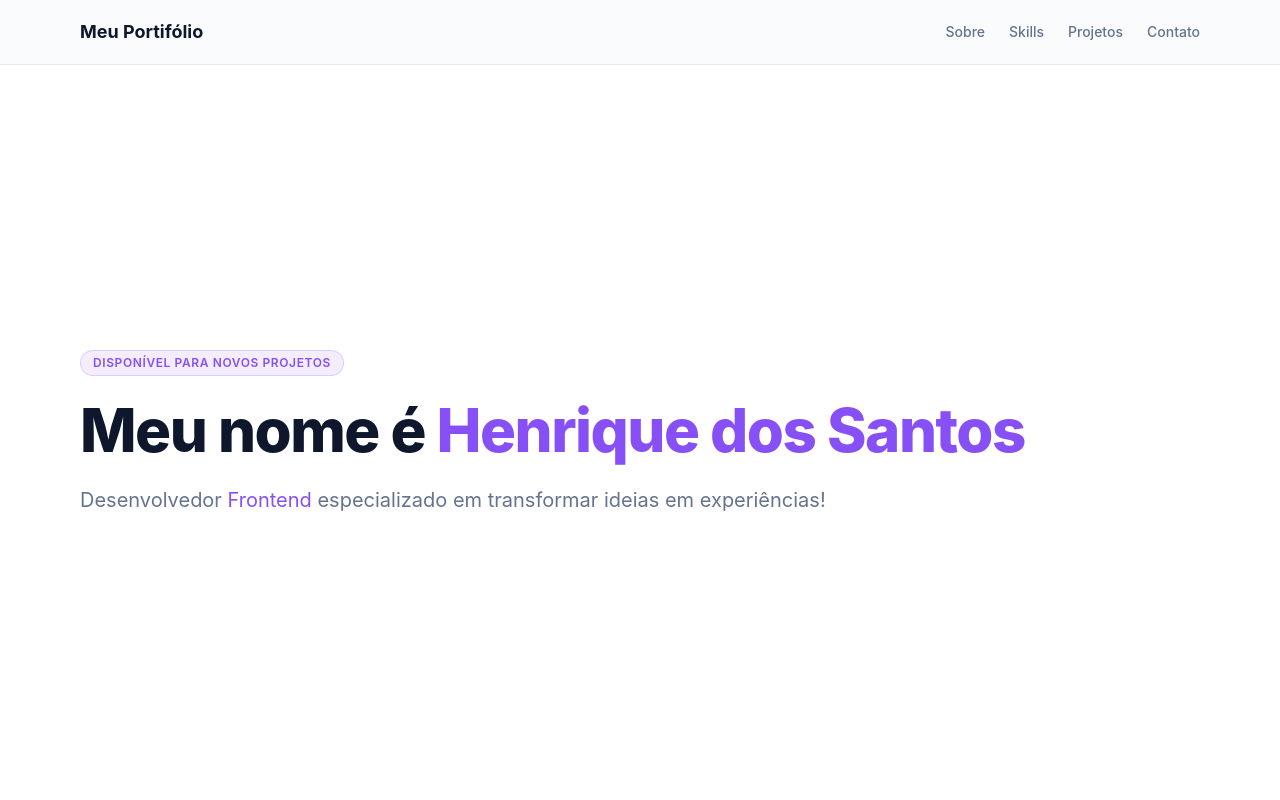
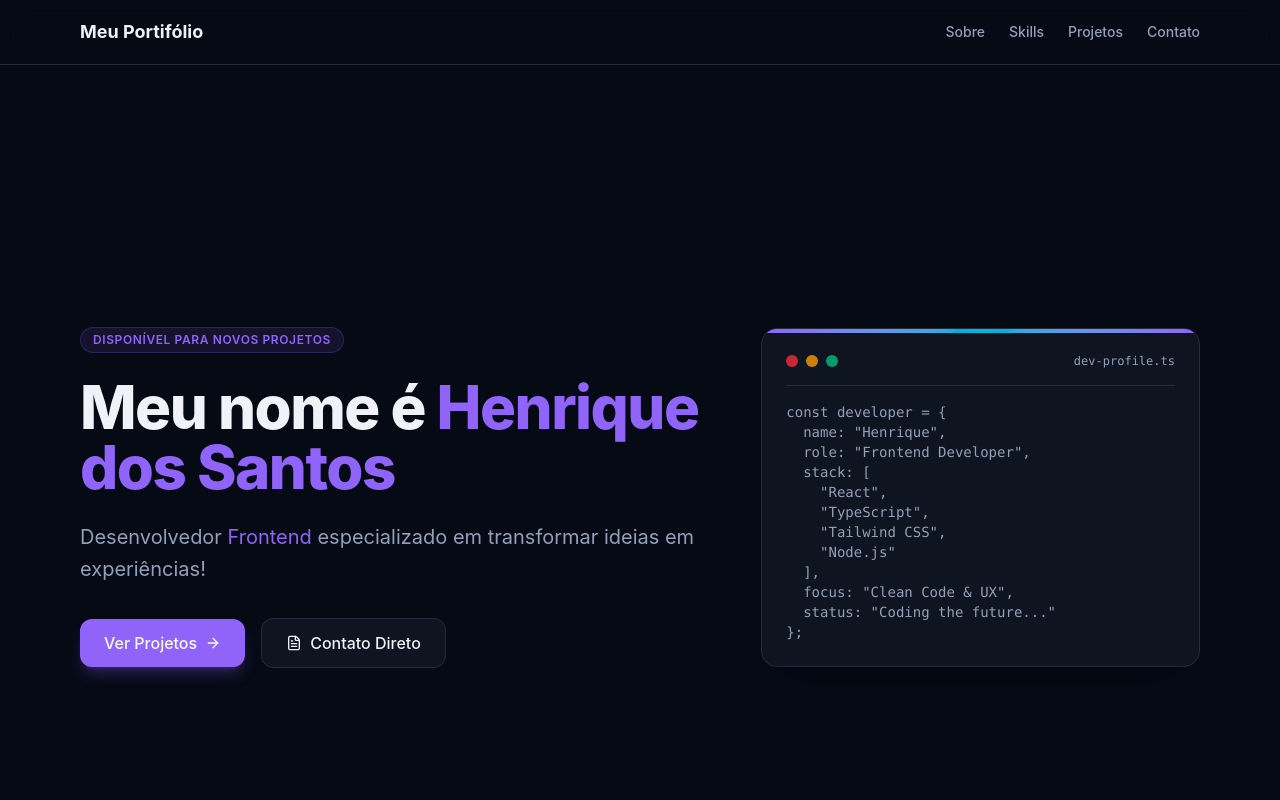
Before and after one commit to Henrique970/personal-portifolio, a React (Vite) app: page / in a window 1280 px wide. Shown: the top 800 px of the page. Built offline with nearby package versions, Linux system fonts and the light colour scheme.

Commit message:
feat: inicializando hero section

```diff
--- a/src/App.tsx
+++ b/src/App.tsx
@@ -2,17 +2,17 @@
 import { Footer } from "./components/layout/Footer"
 import { Hero } from "./components/sections/Hero"
 
+export function App() {
+  return (
+    <div className="min-h-screen flex flex-col bg-background text-foreground dark">
+      <Header />
 
-function App() {
-
-  return (
-    <>
-      <Header />
-      <main>
+      <main className="grow pt-16">
         <Hero />
       </main>
+
       <Footer />
-    </>
+    </div>
   )
 }
 
--- a/src/components/sections/Hero/index.tsx
+++ b/src/components/sections/Hero/index.tsx
@@ -1,8 +1,9 @@
+import { ArrowRight, FileText } from "lucide-react"
 
 export const Hero = () => {
     return (
         <section id="sobre" className="min-h-[calc(100vh-4rem)] flex items-center justify-center py-16">
-            <div className="max-w-6xl mx-auto px-4 grid grid-cols-1 lg:grid-co.s-12 gap-12 items center w-full">
+            <div className="max-w-6xl mx-auto px-4 grid grid-cols-1 lg:grid-cols-12 gap-12 items-center w-full">
                 <div className="lg:col-span-7 flex flex-col items-start gap-6">
                     <span className="px-3 py-1 bg-primary/10 text-primary border border-primary/20 rounded-full text-xs font-semibold uppercase tracking-wider">
                         Disponível para novos projetos
@@ -12,10 +13,60 @@
                         Meu nome é <span className="text-primary">Henrique dos Santos</span>
                     </h1>
 
-                    <p className="text-lg md:text-xl text-muted-foreground leading-relaxed ">
+                    <p className="text-lg md:text-xl text-muted-foreground leading-relaxed">
                         Desenvolvedor <span className="text-primary">Frontend</span> especializado em transformar ideias em experiências!
                     </p>
+
+                    <div className="flex flex-wrap items-center gap-4 pt-2">
+                        <a href="#projetos"
+                            className="inline-flex items-center gap-2 px-6 py-3 bg-primary text-primary-foreground font-medium rounded-xl hover:opacity-90 transition-opacity shadow-lg shadow-primary/25">
+                            Ver Projetos <ArrowRight className="w-4 h-4" />
+                        </a>
+
+                        <a href="#contato"
+                            className="inline-flex items-center gap-2 px-6 py-3 bg-card hover:bg-muted text-card-foreground border border-border font-medium rounded-xl transition-colors">
+                            <FileText className="w-4 h-4" /> Contato Direto
+                        </a>
+                    </div>
                 </div>
+
+                {/* Lado Direito: Card Visual (Agora fora da div dos botões e como irmão, ocupando lg:col-span-5) */}
+                <div className="lg:col-span-5 w-full">
+                    <div className="bg-card border border-border rounded-2xl p-6 shadow-2xl relative overflow-hidden">
+
+                        <div className="absolute top-0 left-0 right-0 h-1 bg-gradient-to-r from-primary via-accent to-primary" />
+
+                        <div className="flex items-center justify-between pb-4 border-b border-border mb-4">
+                            <div className="flex items-center gap-2">
+                                <div className="w-3 h-3 rounded-full bg-error/80"></div>
+                                <div className="w-3 h-3 rounded-full bg-warning/80"></div>
+                                <div className="w-3 h-3 rounded-full bg-success/80"></div>
+                            </div>
+
+                            <span className="text-xs text-muted-foreground font-mono">
+                                dev-profile.ts
+                            </span>
+                        </div>
+
+                        <pre className="text-xs md:text-sm font-mono text-muted-foreground overflow-x-auto">
+                            <code>
+                                {`const developer = {
+  name: "Henrique",
+  role: "Frontend Developer",
+  stack: [
+    "React",
+    "TypeScript",
+    "Tailwind CSS",
+    "Node.js"
+  ],
+  focus: "Clean Code & UX",
+  status: "Coding the future..."
+};`}
+                            </code>
+                        </pre>
+                    </div>
+                </div>
+
             </div>
         </section>
     )
```
